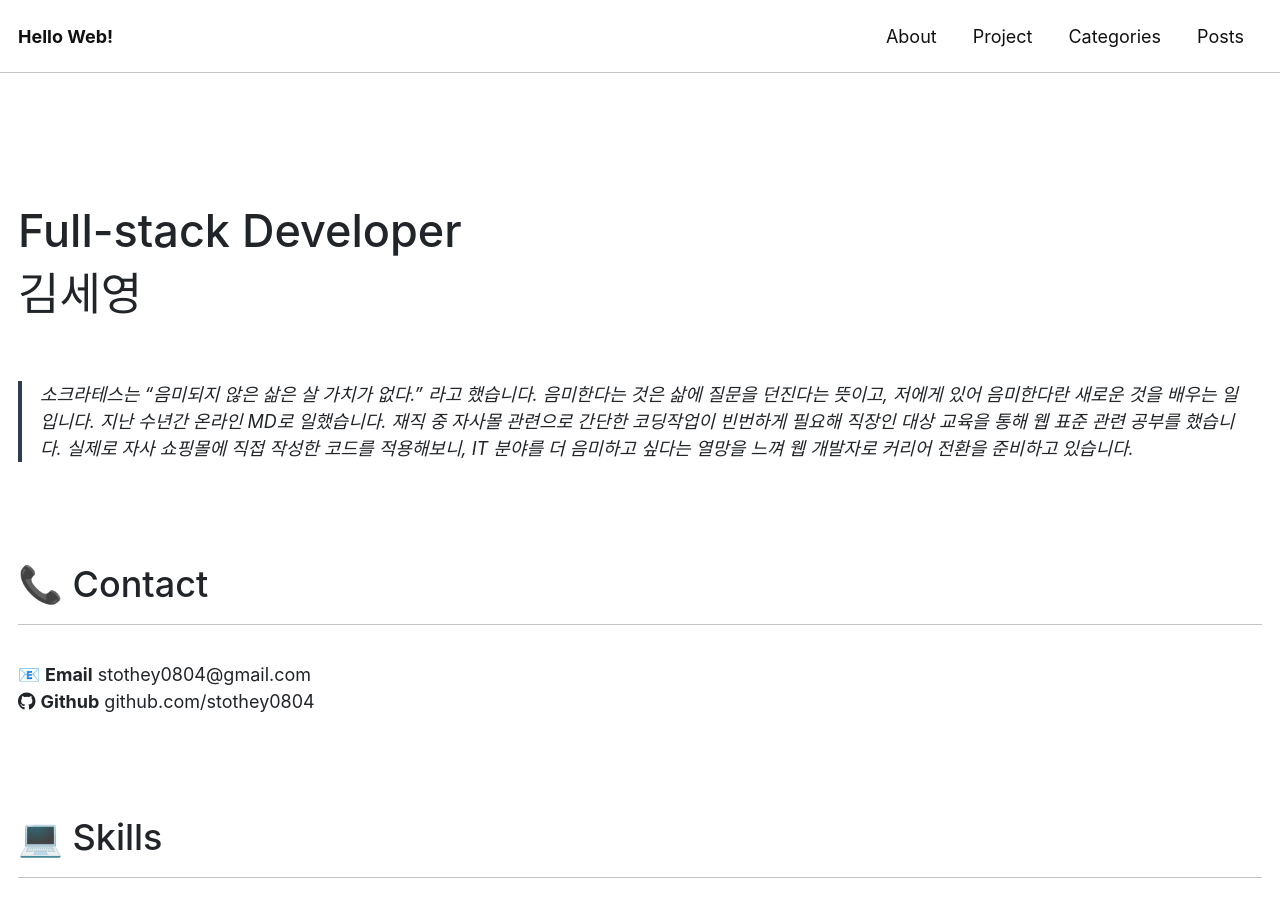
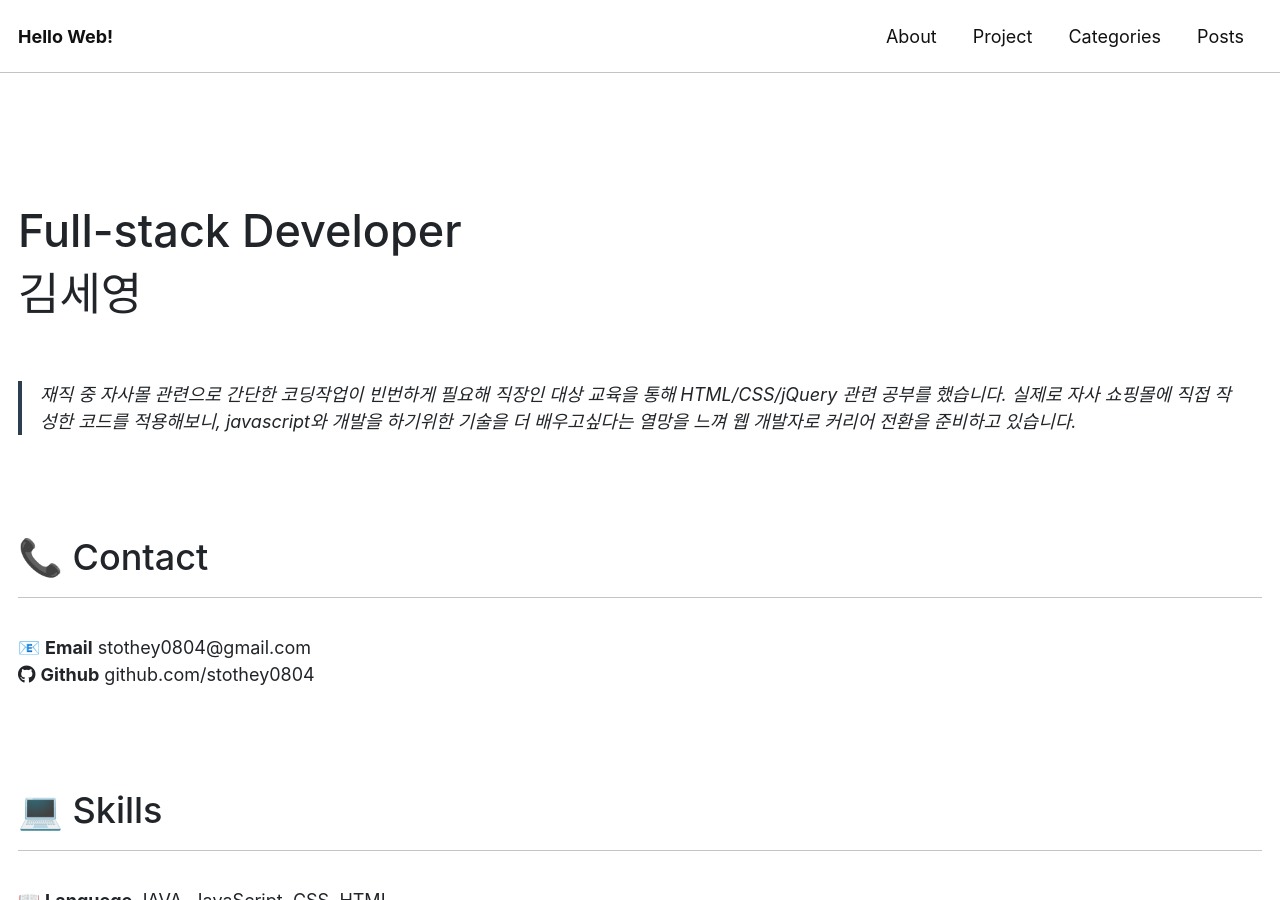
Before and after one commit to stothey0804/stothey0804.github.io, a Jekyll site: the page built from _pages/about.md, in a window 1280 px wide and 900 px high. Built offline with Jekyll 4.4.1, drawn with Linux system fonts in a browser that asks for light colours; cached includes are drawn as plain includes.

Commit message:
about update

```diff
--- a/_pages/about.md
+++ b/_pages/about.md
@@ -11,7 +11,7 @@ layout: splash
 
 <br>
 
-> 소크라테스는 “음미되지 않은 삶은 살 가치가 없다.” 라고 했습니다. 음미한다는 것은 삶에 질문을 던진다는 뜻이고, 저에게 있어 음미한다란 새로운 것을 배우는 일 입니다. 지난 수년간 온라인 MD로 일했습니다. 재직 중 자사몰 관련으로 간단한 코딩작업이 빈번하게 필요해 직장인 대상 교육을 통해 웹 표준 관련 공부를 했습니다. 실제로 자사 쇼핑몰에 직접 작성한 코드를 적용해보니, IT 분야를 더 음미하고 싶다는 열망을 느껴 웹 개발자로 커리어 전환을 준비하고 있습니다.
+> 재직 중 자사몰 관련으로 간단한 코딩작업이 빈번하게 필요해 직장인 대상 교육을 통해 HTML/CSS/jQuery 관련 공부를 했습니다. 실제로 자사 쇼핑몰에 직접 작성한 코드를 적용해보니, javascript와 개발을 하기위한 기술을 더 배우고싶다는 열망을 느껴 웹 개발자로 커리어 전환을 준비하고 있습니다.
 
 <br><br>
 
```
